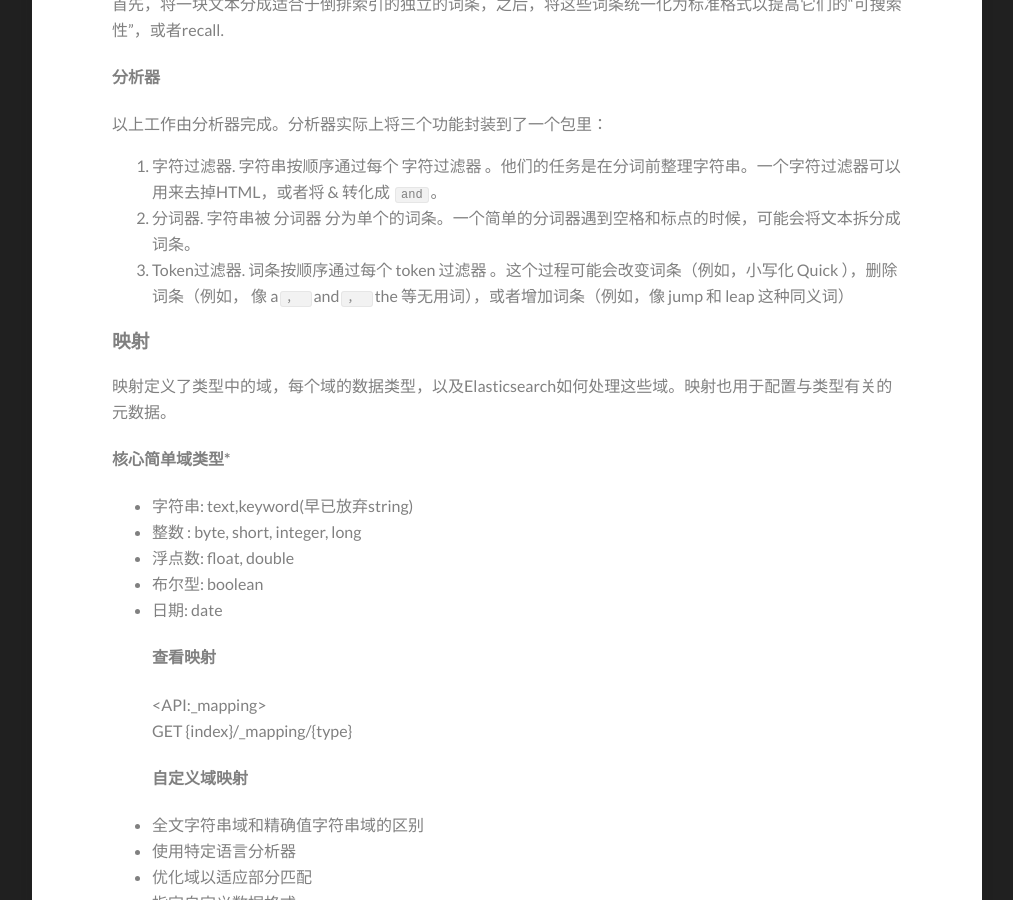
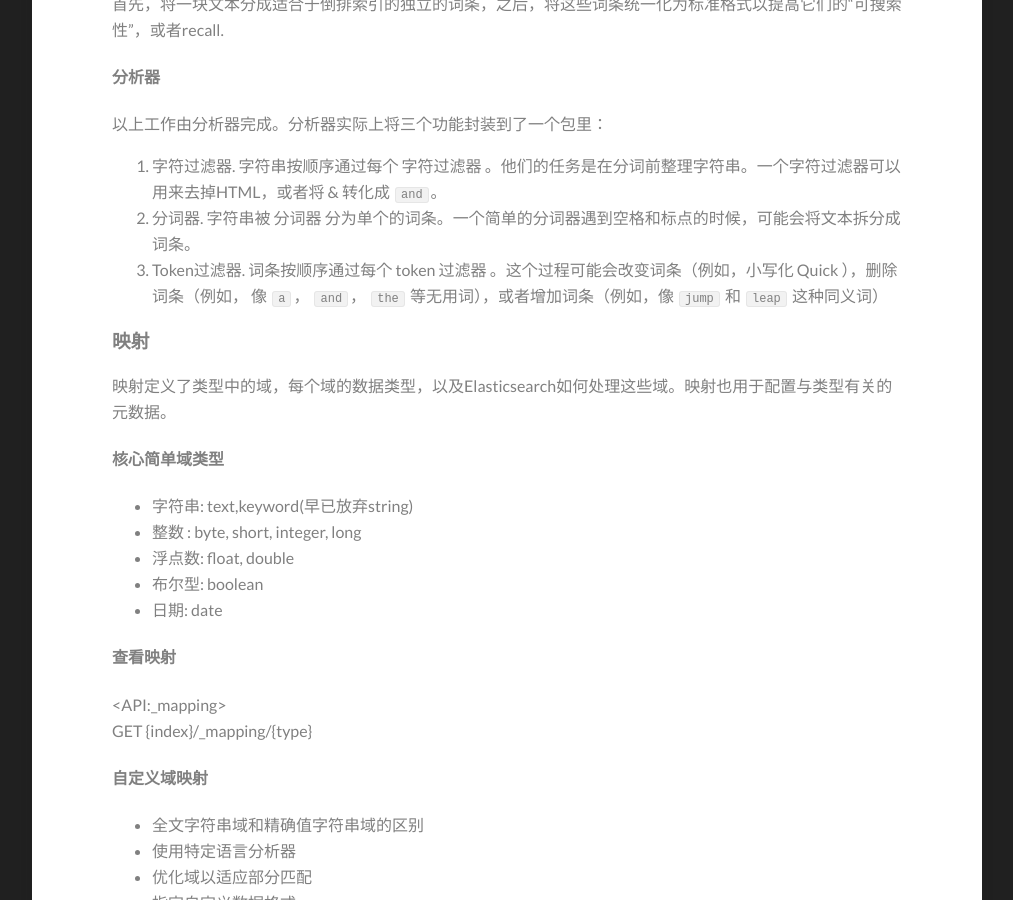
Before and after one commit to squirrellsf/squirrellsf.github.io, a Jekyll site: the page built from _posts/2018-10-18-ES(3).md, in a window 1280 px wide and 900 px high, scrolled down 2981 px. Shown: the whole window, without its empty margins (133-1146 px from the left). Built offline with Jekyll 4.4.1, drawn with Linux system fonts in a browser that asks for light colours.

Commit message:
optimize md

```diff
--- a/_posts/2018-10-18-ES(3).md
+++ b/_posts/2018-10-18-ES(3).md
@@ -75,19 +75,22 @@ GET /_search //返回集群中所有索引下的所有文档
 2. 分词器.
    字符串被 分词器 分为单个的词条。一个简单的分词器遇到空格和标点的时候，可能会将文本拆分成词条。
 3. Token过滤器.
-   词条按顺序通过每个 token 过滤器 。这个过程可能会改变词条（例如，小写化 Quick ），删除词条（例如， 像 a`， `and`， `the 等无用词），或者增加词条（例如，像 jump 和 leap 这种同义词）
+   词条按顺序通过每个 token 过滤器 。这个过程可能会改变词条（例如，小写化 Quick ），删除词条（例如， 像 `a`， `and`， `the` 等无用词），或者增加词条（例如，像 `jump` 和 `leap` 这种同义词）
 
 ### 映射
  映射定义了类型中的域，每个域的数据类型，以及Elasticsearch如何处理这些域。映射也用于配置与类型有关的元数据。
-#### 核心简单域类型*
+
+#### 核心简单域类型
 * 字符串: text,keyword(早已放弃string)
 * 整数 : byte, short, integer, long
 * 浮点数: float, double
 * 布尔型: boolean
 * 日期: date
+
 #### 查看映射
 \<API:_mapping>
 GET {index}/_mapping/{type}
+
 #### 自定义域映射
 * 全文字符串域和精确值字符串域的区别
 * 使用特定语言分析器
```
Also changed, not shown: _posts/2019-03-12-遍历Map.md (+2 -1 lines).
